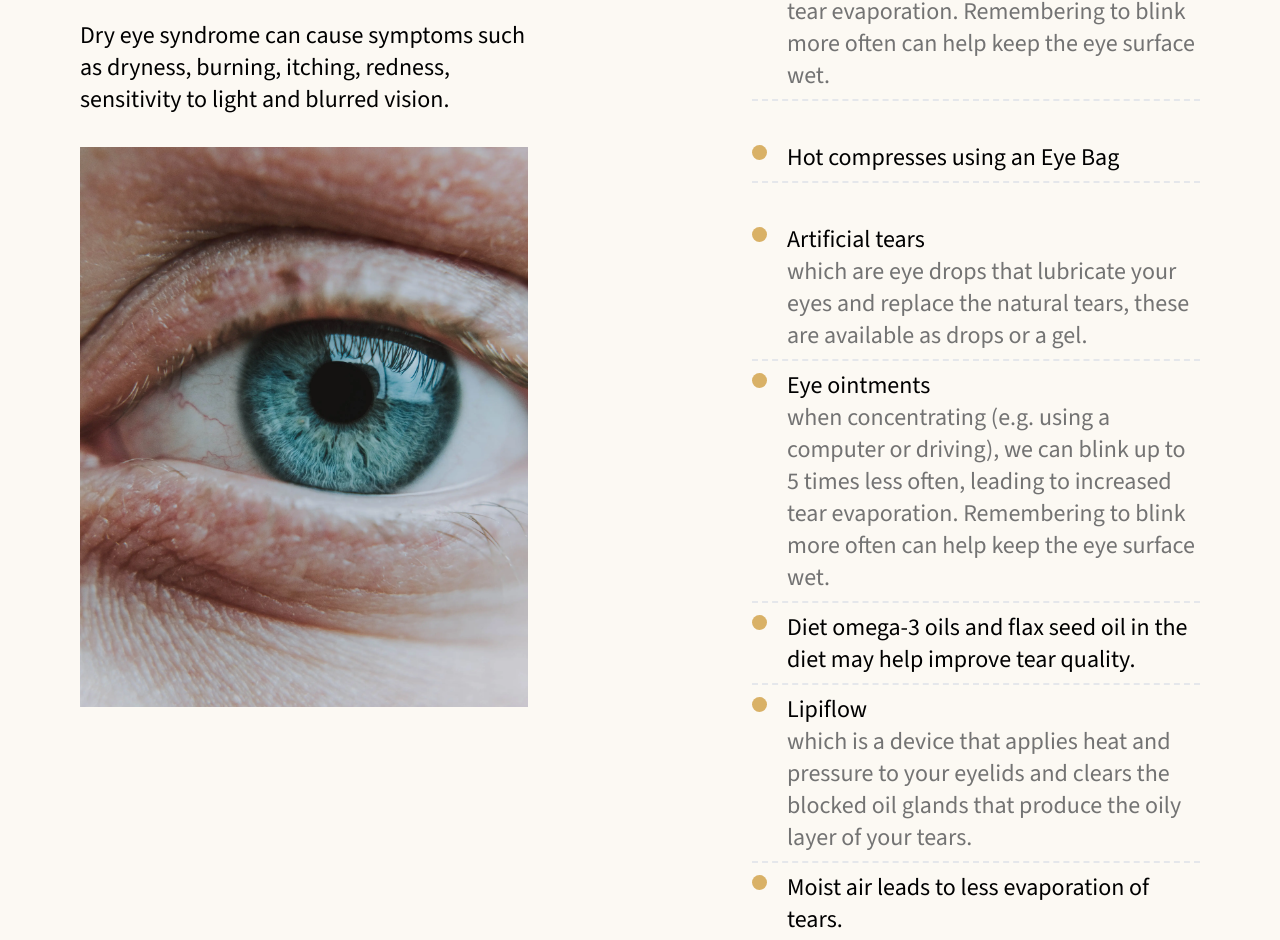
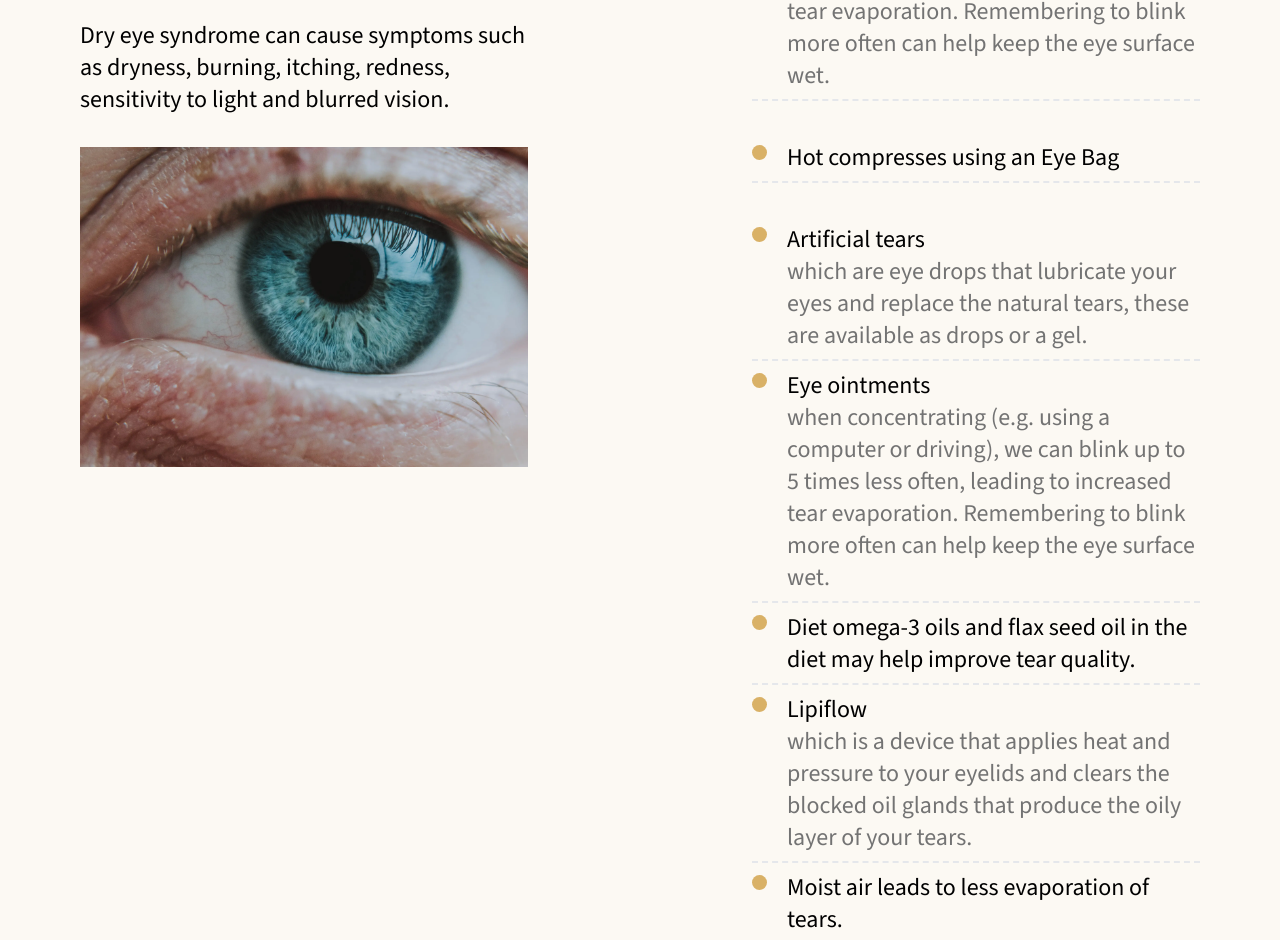
Before and after one commit to AGuerriere/watsons, a Next.js app: page /eye_conditions in a window 1280 px wide. Shown: the part 5646-6586 px from the top of the page. Built offline with nearby package versions, Linux system fonts and the light colour scheme.

Commit message:
fix for dry eye image

```diff
--- a/src/app/eye_conditions/page.tsx
+++ b/src/app/eye_conditions/page.tsx
@@ -311,7 +311,7 @@ export default function EyeConditions() {
             <br />
             <p>Dry eye syndrome can cause symptoms such as dryness, burning, itching, redness, sensitivity to light and blurred vision.</p>
             <br />
-            <div className="w-full mt-7 sm:mt-0 sm:min-h-[70vh] h-fill relative">
+            <div className="w-full mt-7 sm:mt-0 lg:min-h-[40vh] min-h-[30vh] relative">
               <Image
                 src="/images/homepage/7.webp"
                 fill={true}
```
